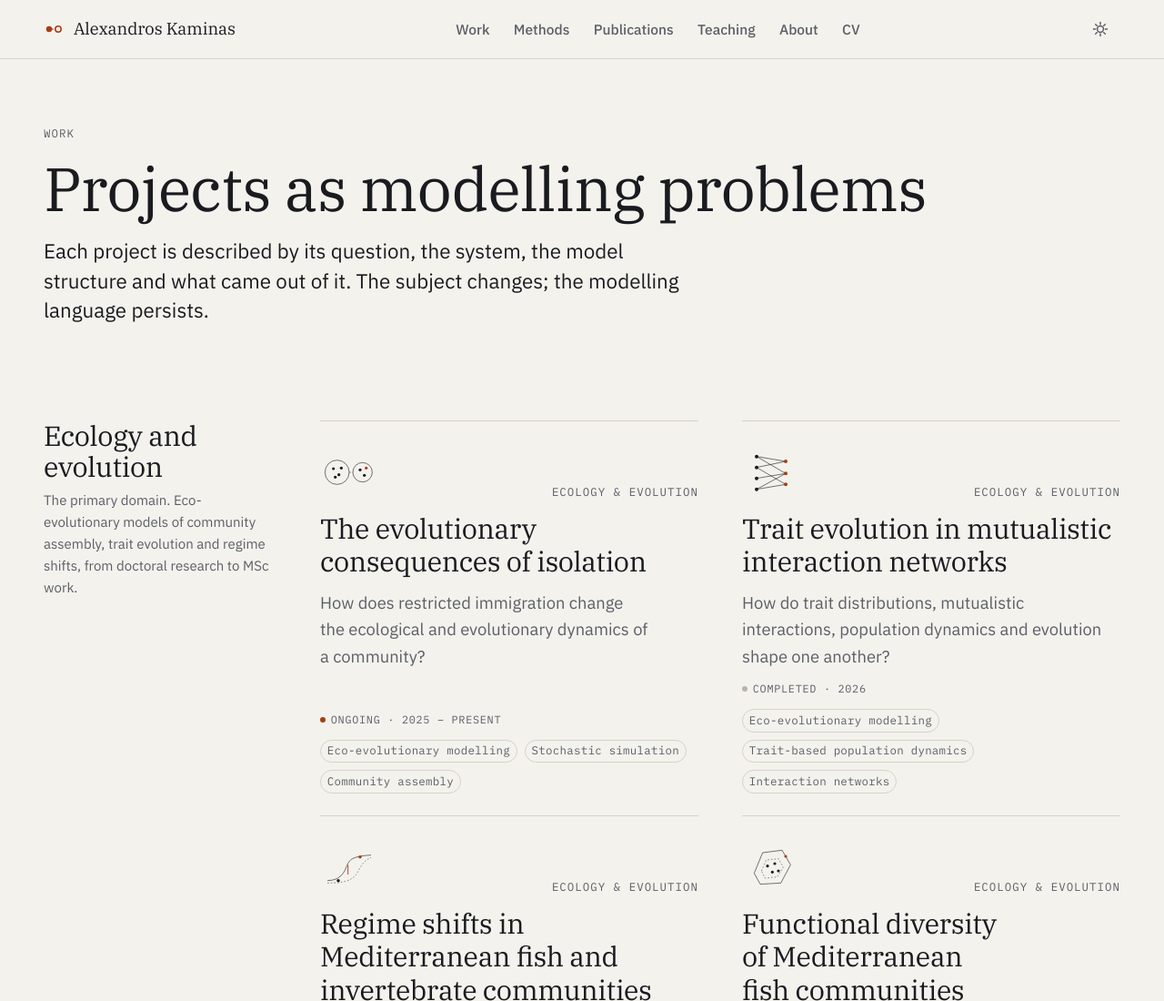
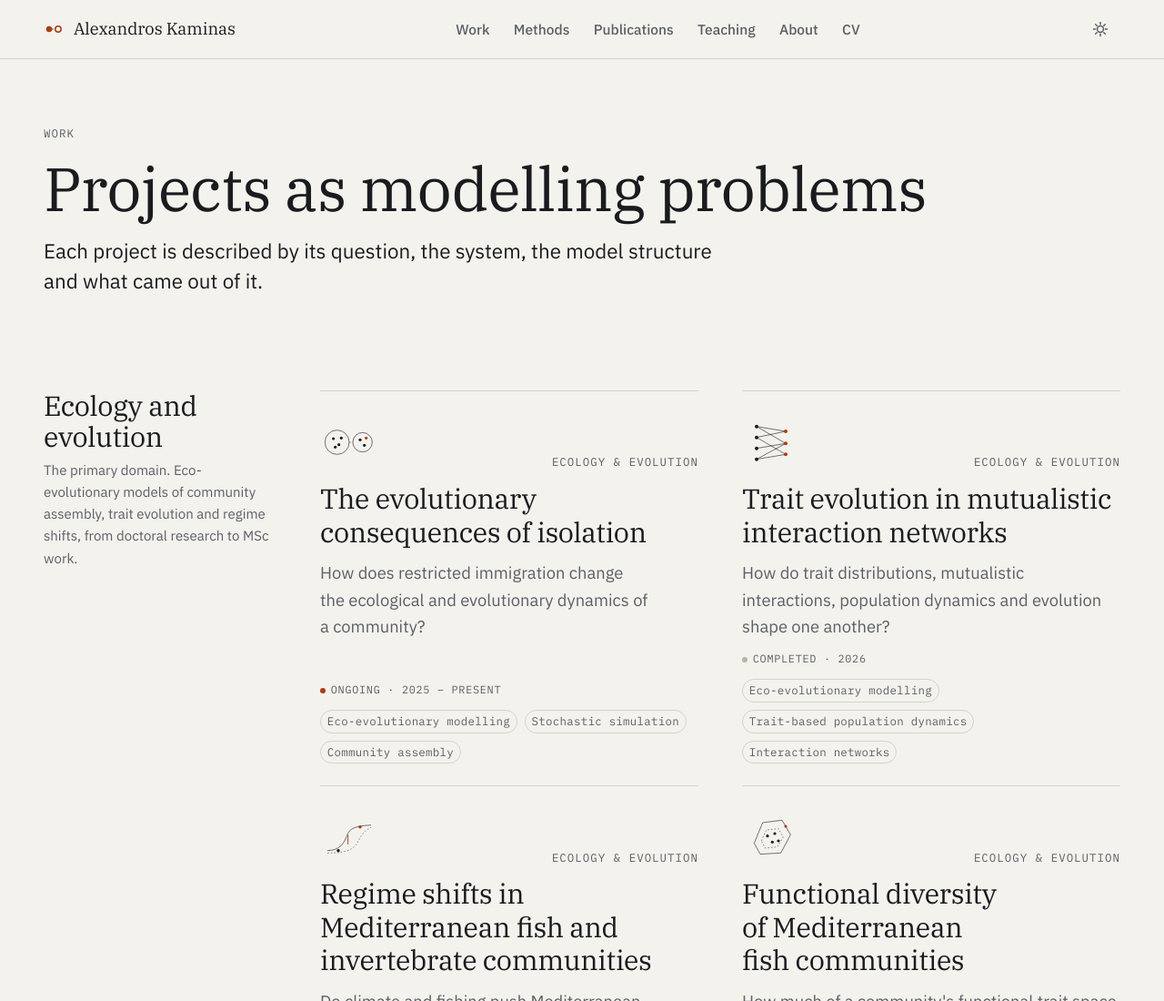
Before and after one commit to akaminas/akaminas.github.io, an Astro site: page /work in a window 1280 px wide. Shown: the top 1100 px of the page at 91% size. Built offline with nearby package versions, Linux system fonts and the light colour scheme; Astro itself is replaced by a stand-in of ours.

Commit message:
Simplify lede text in PageHeader component
Removed part of the lede text for clarity.

```diff
--- a/src/pages/work/index.astro
+++ b/src/pages/work/index.astro
@@ -41,7 +41,7 @@ const fmtDate = (iso: string) => {
   <PageHeader
     eyebrow="Work"
     title="Projects as modelling problems"
-    lede="Each project is described by its question, the system, the model structure and what came out of it. The subject changes; the modelling language persists."
+    lede="Each project is described by its question, the system, the model structure and what came out of it."
   />
 
   {
```
